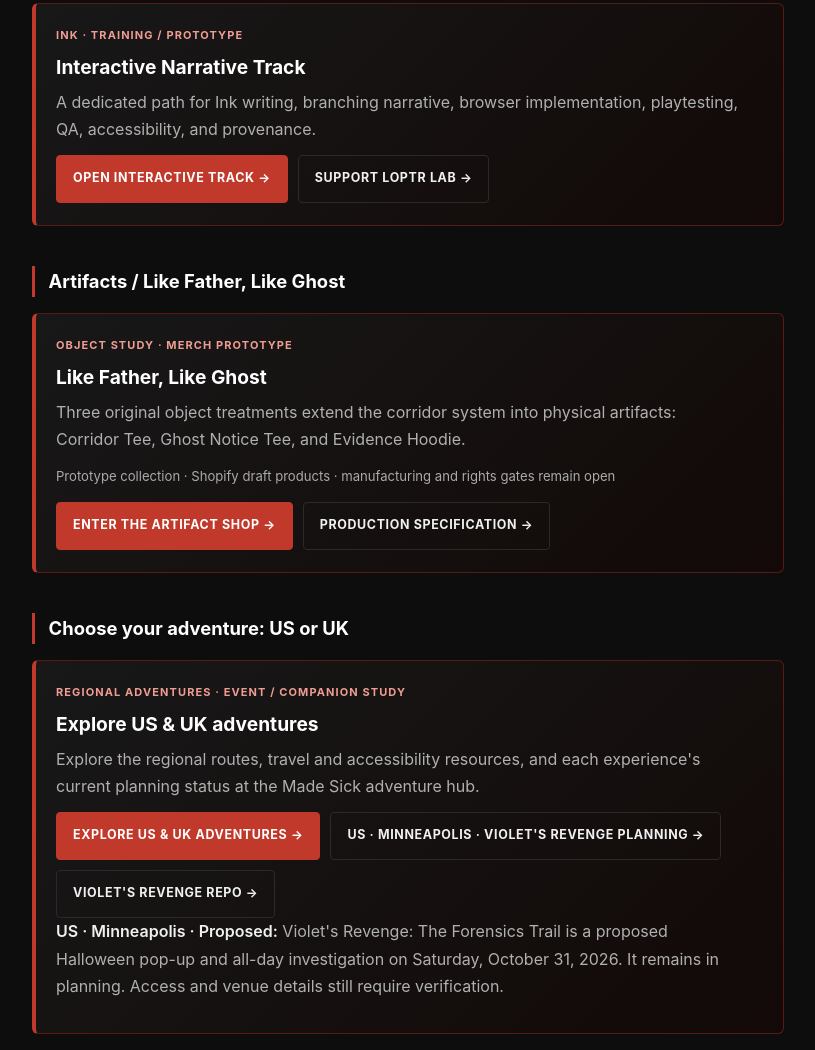
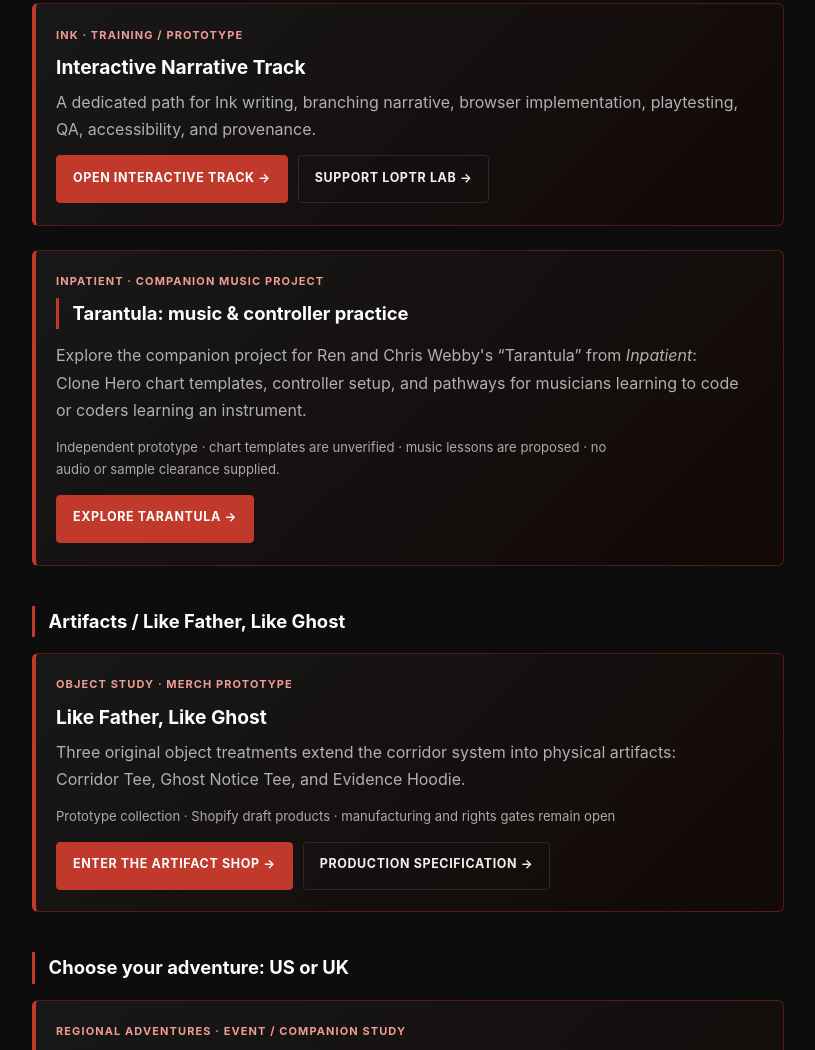
Before and after one commit to ibloud/inpatient-corridors-review, a website: page index.html in a window 1280 px wide. Shown: the part 1290-2340 px from the top of the page, without its empty margins (232-1047 px from the left). Drawn offline with Linux system fonts and the light colour scheme.

Commit message:
Link Tarantula companion music project from Inpatient homepage (#32)

```diff
--- a/index.html
+++ b/index.html
@@ -381,6 +381,16 @@
     </section>
 
 
+    <section class="featured-event" aria-labelledby="tarantula-title">
+      <div class="event-kicker">Inpatient · Companion music project</div>
+      <h2 id="tarantula-title" style="margin-top:0">Tarantula: music &amp; controller practice</h2>
+      <p>Explore the companion project for Ren and Chris Webby's “Tarantula” from <em>Inpatient</em>: Clone Hero chart templates, controller setup, and pathways for musicians learning to code or coders learning an instrument.</p>
+      <p class="event-meta">Independent prototype · chart templates are unverified · music lessons are proposed · no audio or sample clearance supplied.</p>
+      <div class="event-actions">
+        <a href="https://ibloud.github.io/tarantula-clone-hero/">Explore Tarantula →</a>
+      </div>
+    </section>
+
     <h2 id="shop">Artifacts / Like Father, Like Ghost</h2>
     <section class="featured-event" aria-labelledby="shop-title">
       <div class="event-kicker">Object study · Merch prototype</div>
```
